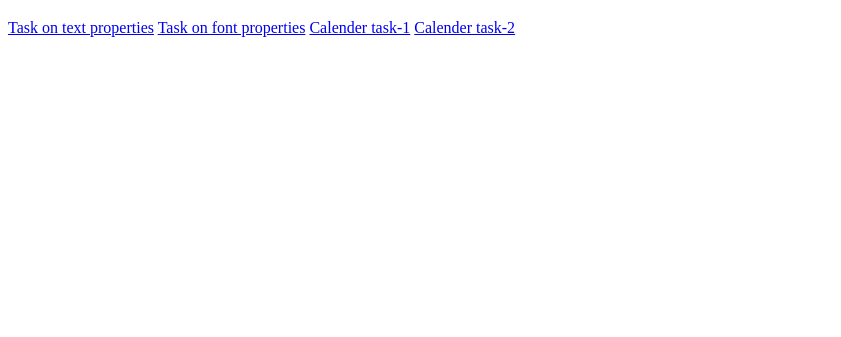
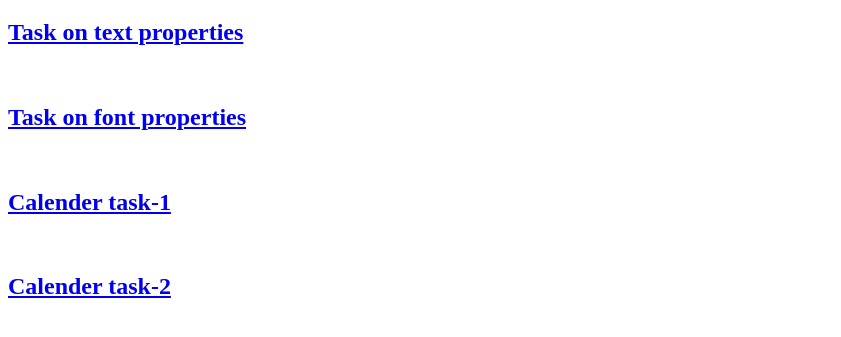
Before and after one commit to pallavipatelsanugula2002/CSS-Task2, a plain HTML site: page index.html in a window 1280 px wide. Shown: the part 61-398 px from the top of the page, without its empty margins (0-841 px from the left). Drawn offline with Linux system fonts and the light colour scheme.

Commit message:
Update index.html

```diff
--- a/index.html
+++ b/index.html
@@ -7,10 +7,10 @@
 </head>
 <body>
     <h1 style="text-align: center;">Tasks on (13/10/2023)</h1>
-    <a href="text.html">Task on text properties</a>
-    <a href="font.html">Task on font properties</a>
-    <a href="cal1.html">Calender task-1</a>
-    <a href="cal2.html">Calender task-2</a>
+    <h2><a href="text.html">Task on text properties</a></h2><br>
+     <h2><a href="font.html">Task on font properties</a></h2><br>
+     <h2><a href="cal1.html">Calender task-1</a></h2><br>
+    <h2> <a href="cal2.html">Calender task-2</a></h2><br>
 
 </body>
 </html>
```
